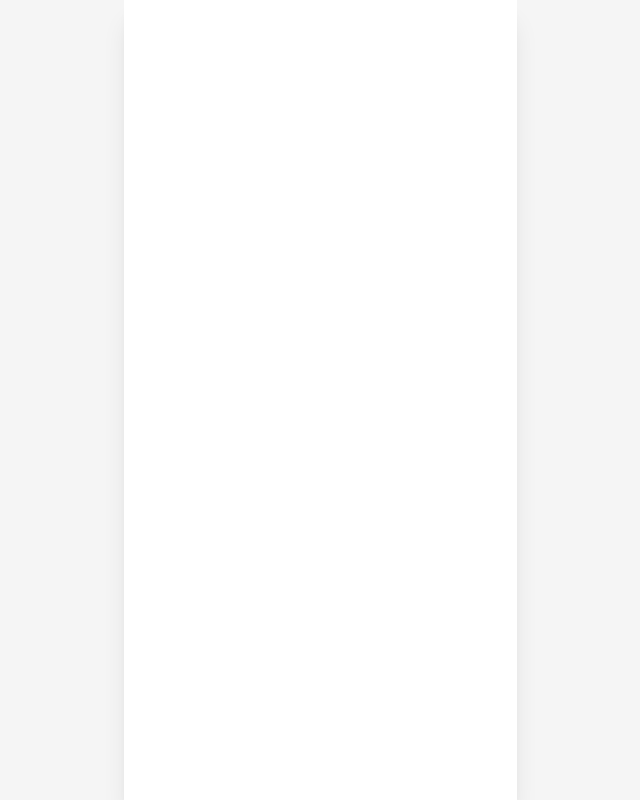
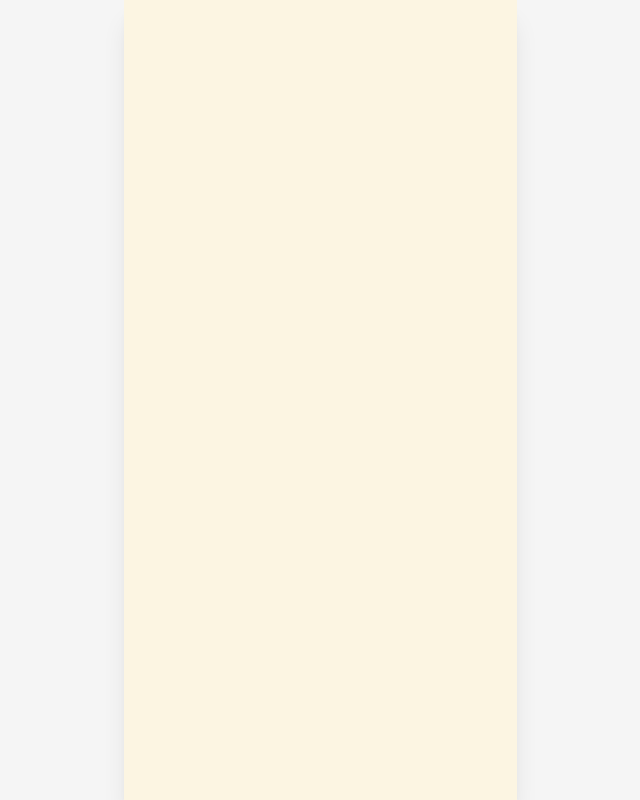
Before and after one commit to mumminn/Ballin, a React (Create React App) app in the folder frontend/: page / in a window 1280 px wide. Shown: the whole page, without its empty margins (320-960 px from the left). Built offline with nearby package versions, Linux system fonts and the light colour scheme.

Commit message:
💄 (#5) 배경 색 변경

```diff
--- a/frontend/src/components/layout/Layout.tsx
+++ b/frontend/src/components/layout/Layout.tsx
@@ -2,8 +2,8 @@ export function Layout({ children }: { children: React.ReactNode }) {
   return (
     // 바깥 배경: 화면 가득 + 가운데 정렬
     <div className="min-h-screen flex justify-center bg-neutral-100">
-      {/* 폰 프레임: 고정 폭 393px, 높이 전체, 흰 배경 + 그림자 */}
-      <div className="w-[393px] min-h-screen bg-white shadow-xl overflow-hidden">
+      {/* 폰 프레임: 고정 폭 393px, 높이 전체, 배경 + 그림자 */}
+      <div className="w-[393px] min-h-screen bg-[#FCF5E2] shadow-xl overflow-hidden">
           <main className="flex-1 overflow-y-auto">
             {children}
           </main>
```
